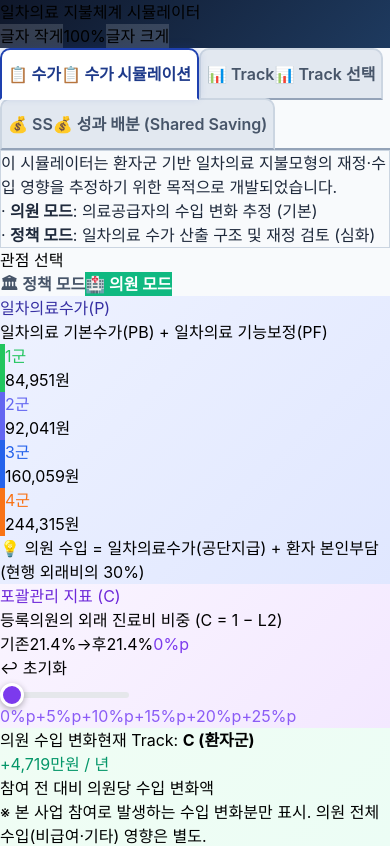
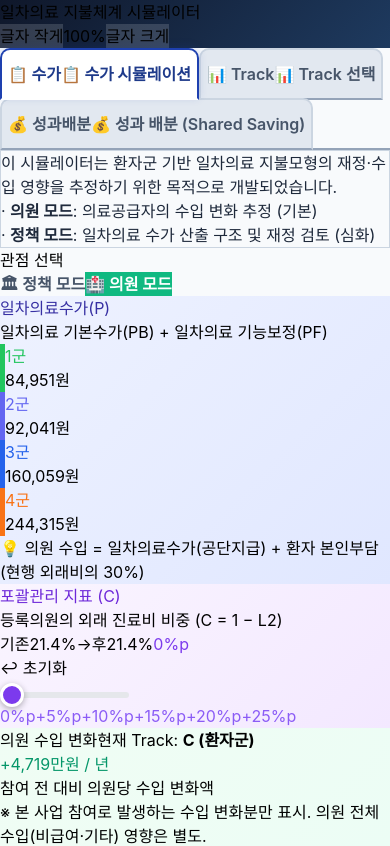
Before and after one commit to ilsanpcrc2023-jpg/primary-simulator, a React (Vite) app: page / in a window 390 px wide. Shown: the top 846 px of the page. Built offline with nearby package versions, Linux system fonts and the light colour scheme; a web font is replaced by a local one.

Commit message:
탭 라벨 변경: SS → 성과배분 (모바일 화면)
모바일 short 탭 이름을 영문 약어 'SS'에서 한국어 '성과배분'으로 변경하여
사용자가 탭 기능을 직관적으로 인지할 수 있도록 개선.

https://claude.ai/code/session_01BN666F5eMsEiqGjTKMn4aP

```diff
--- a/src/App.jsx
+++ b/src/App.jsx
@@ -10,7 +10,7 @@ import { sliderCSS } from "./constants";
 const TABS = [
   { full: "📋 수가 시뮬레이션", short: "📋 수가" },
   { full: "📊 Track 선택", short: "📊 Track" },
-  { full: "💰 성과 배분 (Shared Saving)", short: "💰 SS" },
+  { full: "💰 성과 배분 (Shared Saving)", short: "💰 성과배분" },
 ];
 
 const tabStyle = (active) => ({
```
